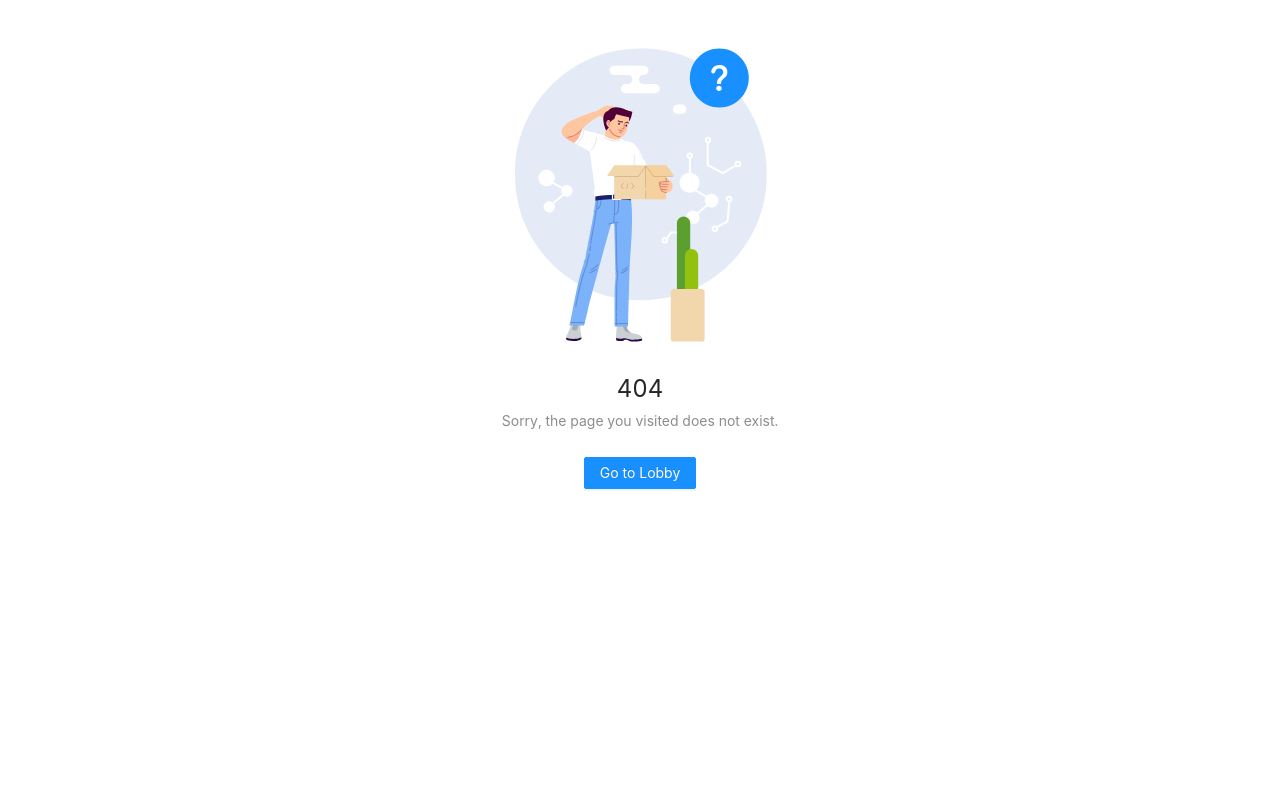
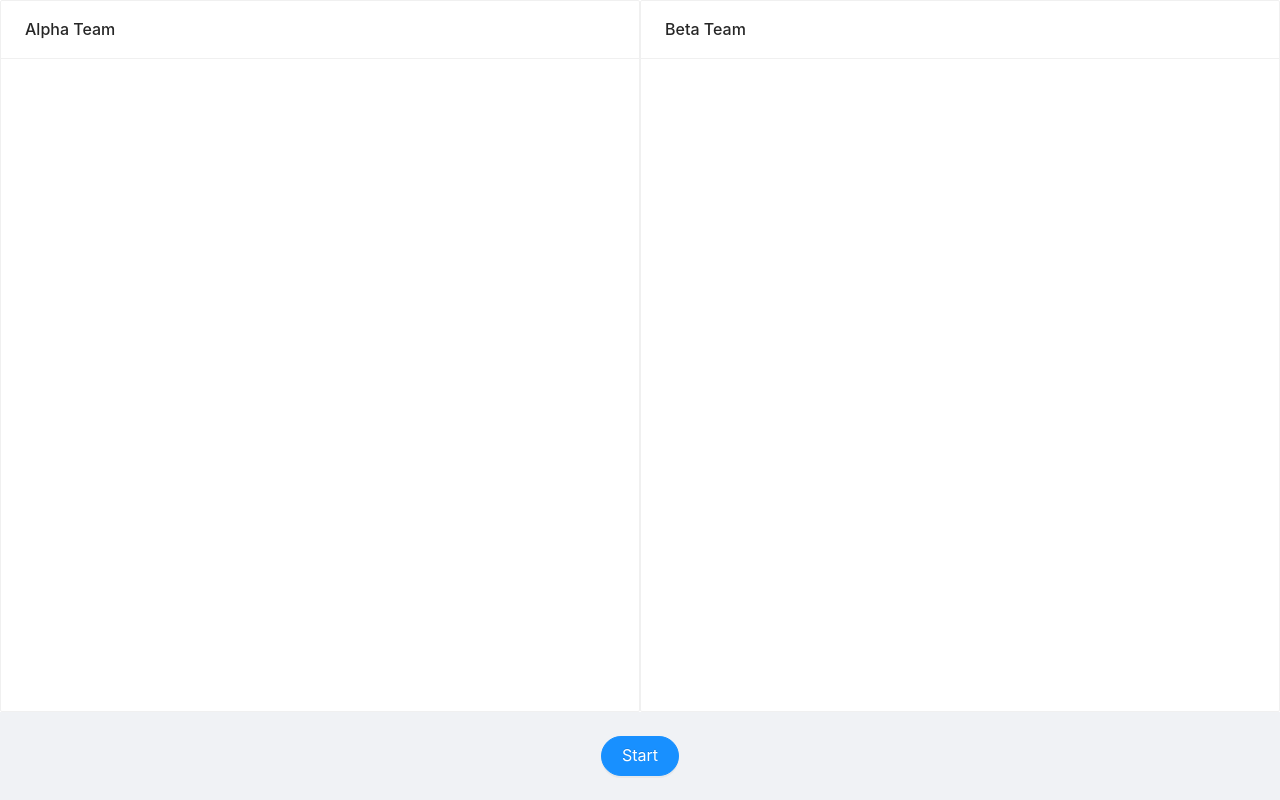
Before and after one commit to hhuynhlam/decrypto, a React (Create React App) app: page /teams/1 in a window 1280 px wide. Before the commit this address had no page. Built offline with nearby package versions, Linux system fonts and the light colour scheme.

Commit message:
added: teams page

```diff
--- a/public/index.html
+++ b/public/index.html
@@ -5,15 +5,7 @@
     <link rel="icon" href="%PUBLIC_URL%/favicon.ico" />
     <meta name="viewport" content="width=device-width, initial-scale=1" />
     <meta name="theme-color" content="#000000" />
-    <meta
-      name="description"
-      content="Web site created using create-react-app"
-    />
     <link rel="apple-touch-icon" href="%PUBLIC_URL%/logo192.png" />
-    <!--
-      manifest.json provides metadata used when your web app is installed on a
-      user's mobile device or desktop. See https://developers.google.com/web/fundamentals/web-app-manifest/
-    -->
     <link rel="manifest" href="%PUBLIC_URL%/manifest.json" />
     <!--
       Notice the use of %PUBLIC_URL% in the tags above.
@@ -24,7 +16,7 @@
       work correctly both with client-side routing and a non-root public URL.
       Learn how to configure a non-root public URL by running `npm run build`.
     -->
-    <title>React App</title>
+    <title>Decrypto Online</title>
   </head>
   <body>
     <noscript>You need to enable JavaScript to run this app.</noscript>
--- a/src/components/App.js
+++ b/src/components/App.js
@@ -4,6 +4,7 @@ import CreatePage from './CreatePage'
 import JoinPage from './JoinPage'
 import LandingPage from './LandingPage'
 import NotFound from './NotFound'
+import TeamsPage from './TeamsPage'
 
 function App() {
   return (
@@ -18,6 +19,9 @@ function App() {
         <Route path="/join/:roomId?">
           <JoinPage />
         </Route>
+        <Route path="/teams/:roomId">
+          <TeamsPage />
+        </Route>
         <Route path="*">
           <NotFound />
         </Route>
--- a/src/components/CreatePage.js
+++ b/src/components/CreatePage.js
@@ -1,5 +1,4 @@
 import React from 'react'
-import { Button, Form, Input } from 'antd';
 import styled from 'styled-components'
 import { Centered } from './Layout'
 import RoomForm from './RoomForm'
--- a/src/components/JoinPage.js
+++ b/src/components/JoinPage.js
@@ -1,5 +1,4 @@
 import React from 'react'
-import { Button, Form, Input } from 'antd';
 import { useParams } from 'react-router-dom'
 import styled from 'styled-components'
 import useQueryParams from '../hooks/useQueryParams'
--- a/src/components/LandingPage.js
+++ b/src/components/LandingPage.js
@@ -1,5 +1,6 @@
 import React from 'react'
 import { Button } from 'antd'
+import { Link } from "react-router-dom"
 import styled from 'styled-components'
 import { Centered } from './Layout'
 
@@ -8,11 +9,11 @@ function LandingPage() {
     <LandingPage.Wrapper>
       <Centered direction="column">
         <LandingPage.Button type="primary" shape="round" size="large">
-          Create a Game
+          <Link to="/create">Create a Game</Link>
         </LandingPage.Button>
 
         <LandingPage.Button shape="round" size="large">
-          Join a Game
+          <Link to="/join">Join a Game</Link>
         </LandingPage.Button>
       </Centered>
     </LandingPage.Wrapper>
--- a/src/components/RoomForm.js
+++ b/src/components/RoomForm.js
@@ -1,7 +1,6 @@
 import React from 'react'
 import { Button, Form, Input } from 'antd';
 import styled from 'styled-components'
-import { Centered } from './Layout'
 
 function RoomForm({
   disableRoomId = false,
--- /dev/null
+++ b/src/components/TeamsPage.js
@@ -0,0 +1,63 @@
+import React from 'react'
+import { Button, Card, Col, Layout, Row } from 'antd';
+import styled from 'styled-components'
+import { Centered } from './Layout'
+
+function TeamsPage() {
+  return (
+    <>
+      <TeamsPage.Wrapper>
+        <TeamsPage.Row>
+          <Col xs={24} md={12}>
+            <TeamsPage.Team title="Alpha Team">
+            </TeamsPage.Team>
+          </Col>
+
+          <Col xs={24} md={12}>
+            <TeamsPage.Team title="Beta Team">
+            </TeamsPage.Team>
+          </Col>
+        </TeamsPage.Row>
+      </TeamsPage.Wrapper>
+
+      <TeamsPage.Footer>
+        <Button type="primary" shape="round" size="large">Start</Button>
+      </TeamsPage.Footer>
+    </>
+  )
+}
+
+TeamsPage.Team = styled(Card)`
+  height: 100%;
+  overflow-y: hidden;
+
+  > .ant-card-body {
+    height: calc(100% - 58px);
+    overflow-y: scroll;
+  }
+`
+TeamsPage.Row = styled(Row)`
+  height: 100%;
+  overflow: hidden;
+
+  > .ant-col {
+    height: 100%;
+  }
+
+  @media all and (max-width: 767.9px) {
+    > .ant-col {
+      height: 50%;
+    }
+  }
+`
+TeamsPage.Footer = styled(Layout.Footer)`
+  align-items: center;
+  display: flex;
+  justify-content: center;
+`
+TeamsPage.Wrapper = styled.section`
+  height: calc(100vh - 88px);
+  width: 100vw;
+`
+
+export default TeamsPage
```
